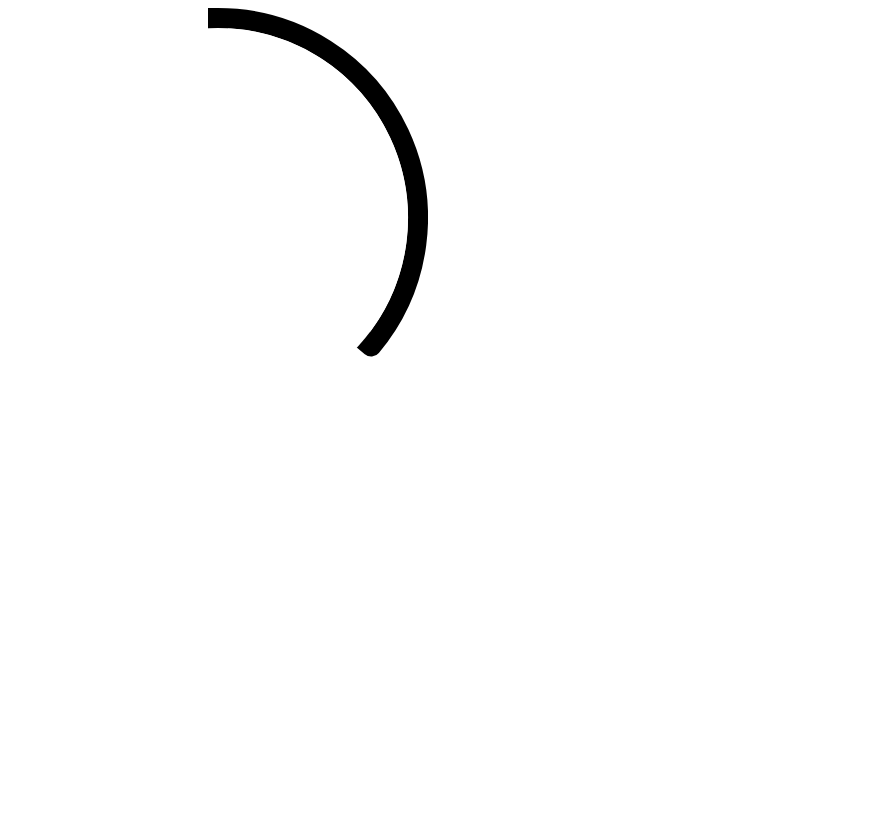
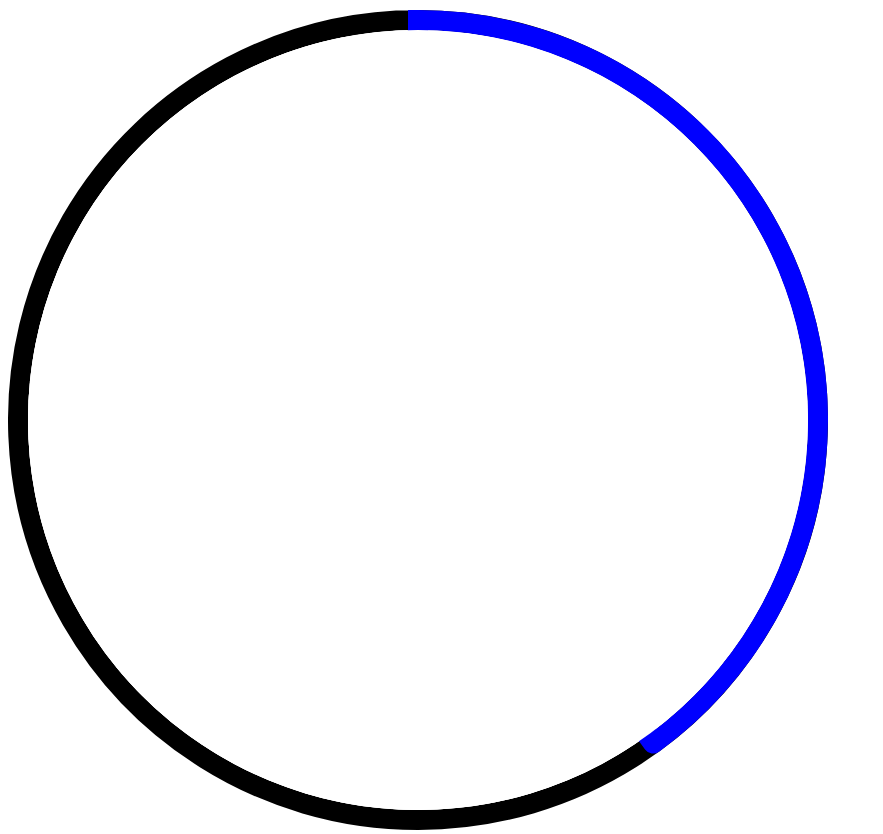
Before and after one commit to AlecFirtulescu/circular-progress-bar, an Angular app: page / in a window 1280 px wide. Shown: the whole page, without its empty margins (0-883 px from the left). Before the commit the page ends 800 px from the top, so only its background shows below. Built offline with nearby package versions, Linux system fonts and the light colour scheme.

Commit message:
Created progress-bar component

```diff
--- /dev/null
+++ b/src/app/Enums/enums.ts
@@ -0,0 +1,3 @@
+enum ProgressBarStatus {
+
+}
--- a/src/app/app.component.html
+++ b/src/app/app.component.html
@@ -1 +1 @@
-<app-circle [radius]="200" [color]="'black'" [lineWidth]="20" [endAngle]="130"> </app-circle>
+<app-progress-bar [progress]="40" [lineWidth]="20">
--- a/src/app/app.module.ts
+++ b/src/app/app.module.ts
@@ -3,12 +3,14 @@ import { NgModule } from '@angular/core';
 
 import { AppRoutingModule } from './app-routing.module';
 import { AppComponent } from './app.component';
-import { CircleComponent } from './circle/circle.component';
+import { ProgressBarComponent } from './progress-bar/progress-bar.component';
+import { CircleComponent } from './progress-bar/circle/circle.component';
 
 @NgModule({
   declarations: [
     AppComponent,
-    CircleComponent
+    CircleComponent,
+    ProgressBarComponent
   ],
   imports: [
     BrowserModule,
--- /dev/null
+++ b/src/app/progress-bar/progress-bar.component.html
@@ -0,0 +1,6 @@
+<div class="background-bar">
+  <app-circle [radius]="400" [color]="'black'" [lineWidth]="lineWidth" [endAngle]="359.9"> </app-circle>
+</div>
+<div class="progress-bar">
+  <app-circle [radius]="400" [color]="'blue'" [lineWidth]="lineWidth" [endAngle]="progressInDegrees"> </app-circle>
+</div>
--- /dev/null
+++ b/src/app/progress-bar/progress-bar.component.scss
@@ -0,0 +1,12 @@
+.abstract-bar {
+    position: absolute;
+    top: 10px;
+}
+
+.progress-bar {
+    @extend .abstract-bar;
+}
+
+.background-bar {
+    @extend .abstract-bar;
+}
--- /dev/null
+++ b/src/app/progress-bar/progress-bar.component.ts
@@ -0,0 +1,24 @@
+import { Component, Input } from '@angular/core';
+
+@Component({
+  selector: 'app-progress-bar',
+  templateUrl: './progress-bar.component.html',
+  styleUrls: ['./progress-bar.component.scss']
+})
+export class ProgressBarComponent {
+
+  private _status: ProgressBarStatus;
+  @Input() public get status(): ProgressBarStatus {
+    return this._status;
+  }
+  public set status(newValue: ProgressBarStatus) {
+    this._status = newValue
+  }
+
+  @Input() public progress: number;
+  @Input() public lineWidth: number;
+
+  public get progressInDegrees() {
+    return this.progress * 359.99 / 100;
+  }
+}
```
Also changed, not shown: src/app/progress-bar/circle/circle.component.html (renamed from src/app/circle/circle.component.html), src/app/progress-bar/circle/circle.component.scss (added), src/app/progress-bar/circle/circle.component.ts (renamed from src/app/circle/circle.component.ts).
